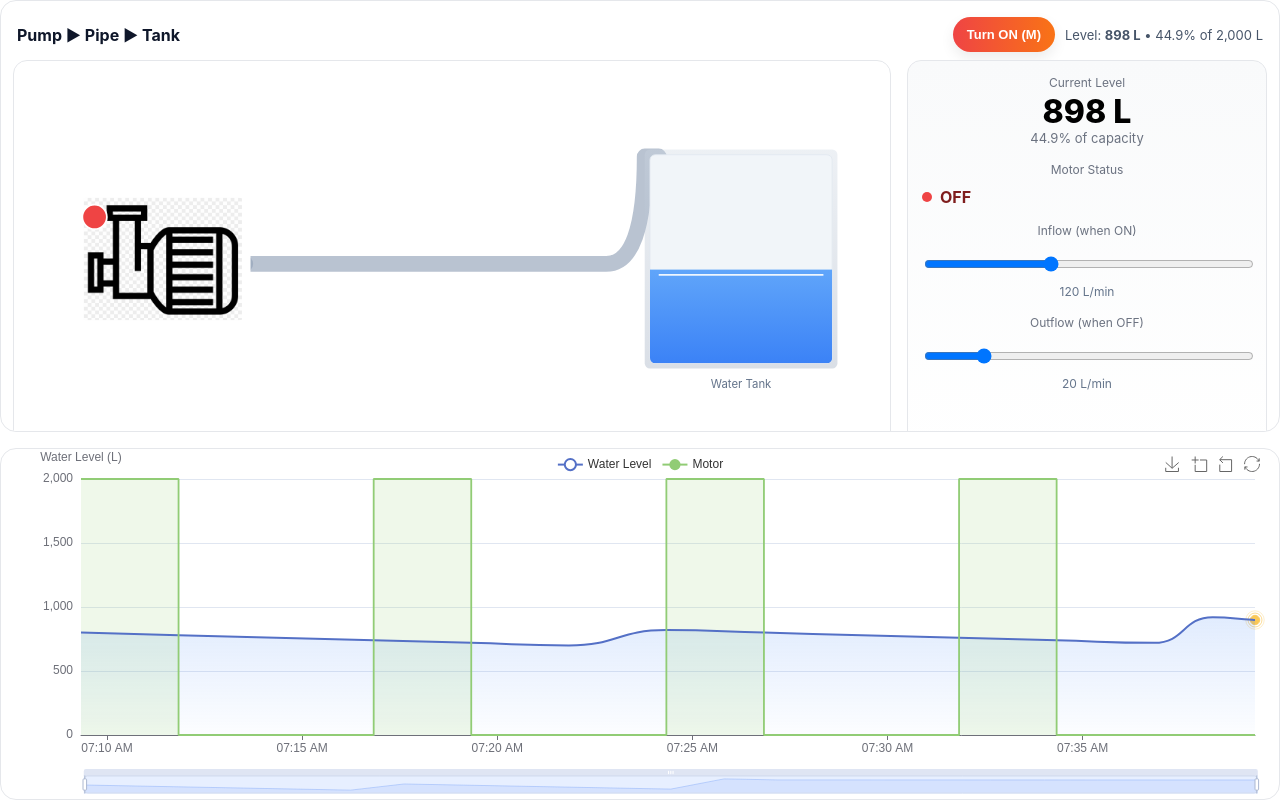
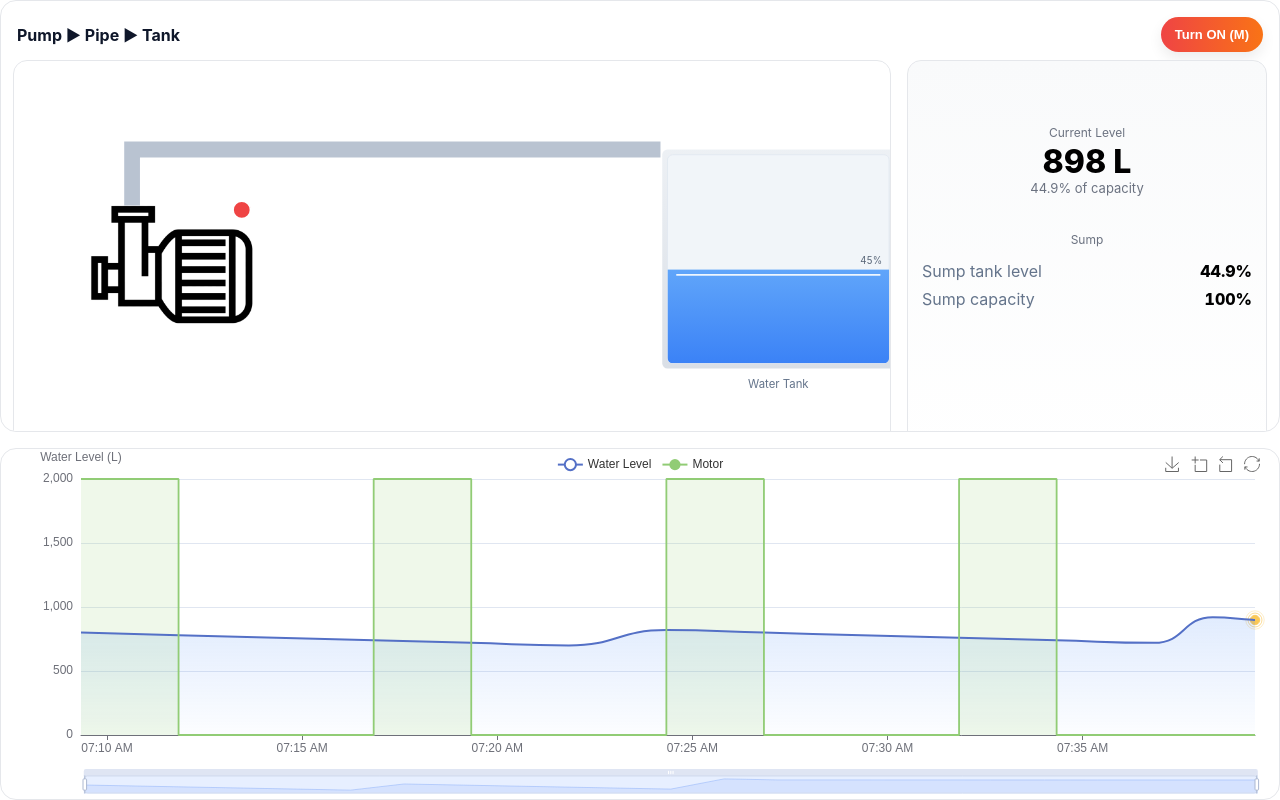
Before and after one commit to Pratik7249/Pump, a React (Create React App) app: page / in a window 1280 px wide. Built offline with nearby package versions, Linux system fonts and the light colour scheme.

Commit message:
UI Fixed

```diff
--- a/src/pump.jsx
+++ b/src/pump.jsx
@@ -8,6 +8,7 @@ import {
   LegendComponent,
   DataZoomComponent,
   MarkAreaComponent,
+  MarkLineComponent,   // ✅ for threshold lines
   ToolboxComponent,
   GraphicComponent
 } from 'echarts/components';
@@ -21,16 +22,18 @@ echarts.use([
   LegendComponent,
   DataZoomComponent,
   MarkAreaComponent,
+  MarkLineComponent,
   ToolboxComponent,
   GraphicComponent,
   CanvasRenderer
 ]);
 
 /**
- * TankPumpPanel — responsive pump ➜ single pipe ➜ rectangular tank + dual-axis chart
- * - Pump has LED: green (ON) / red (OFF)
- * - Single connected pipe path with rounded elbow; animated flow when ON
- * - Rectangular tank
+ * TankPumpPanel — pump ➜ single pipe (touches tank) ➜ rectangular tank + dual-axis chart
+ * - Straight pipe (vertical → horizontal → vertical), stops right before tank wall
+ * - Pump LED (green ON / red OFF)
+ * - Tank ruler ticks + floating % near surface
+ * - Chart: level + motor state, optional ON/OFF bands, threshold lines
  */
 export default function TankPumpPanel({
   capacity = 2000,
@@ -42,8 +45,12 @@ export default function TankPumpPanel({
   history = [],
   height = 680,
   theme = 'light',
-  showBands = false,     // shaded ON/OFF bands (off by default)
-  pumpImage = '/pump.png' // or '/pump.png'
+  showBands = false,
+  pumpImage = '/pump.png',
+  // Enhancements
+  lowLevelPct = 20,      // badge at/under this %
+  highLevelPct = 95,     // badge at/over this %
+  showThresholds = true  // dashed threshold lines on chart
 }) {
   // Responsive breakpoint
   const [isNarrow, setIsNarrow] = useState(() => window.innerWidth < 1100);
@@ -53,15 +60,15 @@ export default function TankPumpPanel({
     return () => window.removeEventListener('resize', onResize);
   }, []);
 
-  // Internal state (demo mode)
+  // Demo/uncontrolled state
   const [uncontrolled, setUncontrolled] = useState({
     level: level ?? Math.round(capacity * 0.45),
     motorOn: motorOn ?? false,
   });
 
-  // Local demo flows (only used when uncontrolled)
-  const [localFlowIn, setLocalFlowIn] = useState(flowInLpm);
-  const [localOutflow, setLocalOutflow] = useState(outflowLpm);
+  // Local demo flows (used only when uncontrolled; UI removed)
+  const [localFlowIn] = useState(flowInLpm);
+  const [localOutflow] = useState(outflowLpm);
 
   const isControlled = level !== undefined && motorOn !== undefined;
   const curr = {
@@ -125,6 +132,10 @@ export default function TankPumpPanel({
   const pct = useMemo(() => (capacity ? (curr.level / capacity) * 100 : 0), [curr.level, capacity]);
   const litersText = useMemo(() => `${Math.round(curr.level).toLocaleString()} L`, [curr.level]);
 
+  // Thresholds (absolute L)
+  const lowAbs = (lowLevelPct / 100) * capacity;
+  const highAbs = (highLevelPct / 100) * capacity;
+
   // ===== Chart =====
   const chartOption = useMemo(() => {
     const levelData = seriesData.map((d) => [d.ts, d.level]);
@@ -180,10 +191,7 @@ export default function TankPumpPanel({
       },
       yAxis: [
         { type: 'value', name: 'Water Level (L)', min: 0, max: capacity, splitNumber: 5 },
-        {
-          type: 'value', name: '', min: 0, max: 1, interval: 1,
-          axisLabel: { formatter: () => '' }, splitLine: { show: false }
-        }
+        { type: 'value', name: '', min: 0, max: 1, interval: 1, axisLabel: { formatter: () => '' }, splitLine: { show: false } }
       ],
       dataZoom: [
         { type: 'inside', throttle: 50 },
@@ -204,7 +212,10 @@ export default function TankPumpPanel({
           },
           lineStyle: { width: 2 },
           data: levelData,
-          ...(showBands ? { markArea: { silent: true, data: spans } } : {})
+          ...(showBands ? { markArea: { silent: true, data: spans } } : {}),
+          ...(showThresholds ? {
+
+          } : {})
         },
         {
           name: 'Motor',
@@ -230,9 +241,9 @@ export default function TankPumpPanel({
         right: 12,
       },
     };
-  }, [seriesData, capacity, theme, showBands]);
+  }, [seriesData, capacity, theme, showBands, showThresholds, lowAbs, highAbs]);
 
-  // ===== Styles (responsive + overflow-safe) =====
+  // ===== Styles =====
   const styles = useMemo(() => ({
     wrapper: {
       display: 'grid',
@@ -306,32 +317,46 @@ export default function TankPumpPanel({
     meterPct: { fontSize: 13, color: '#6b7280', marginTop: 2 },
   }), [height, isNarrow]);
 
-  // ===== SVG Diagram (single connected pipe + rectangular tank) =====
-const Diagram = () => {
-  // --- Layout tuned for any screen via viewBox ---
-  const pump = { x: 70, y: 110, w: 200, h: 140 };      // pump image box
-  const led  = { r: 14, x: pump.x + 22, y: pump.y + 22 }; // LED at top-left of pump
-  const pipeW = 18;                                     // pipe thickness
+  // ===== SVG Diagram (pipe *touches* tank, not overlapping) =====
+  const Diagram = () => {
+  // Pump image box
+  const pump = { x: 70, y: 110, w: 220, h: 150 };
 
-  // Outlet point (right-middle of pump); tweak yFactor if your icon's nozzle sits higher/lower
-  const outlet = { x: pump.x + pump.w - 6, y: pump.y + pump.h * 0.54 };
+  // Nozzle inside image (fractional)
+  const NOZZLE_XF = 0.14 // left/right
+  const NOZZLE_YF = 0.1; // top/down
+
+  const outletTop = {
+    x: pump.x + pump.w * NOZZLE_XF,
+    y: pump.y + pump.h * NOZZLE_YF,
+  };
+
+  // LED (top-right)
+  const led = { r: 10, x: pump.x + pump.w - 30, y: pump.y + 14 };
+
+  const pipeW = 18;
 
   // Rectangular tank
-  const tank =  { x: 720, y: 55, w: 220, h: 250 };
+  const tank = { x: 740, y: 55, w: 265, h: 250 };
   const inner = { x: tank.x + 6, y: tank.y + 6, w: tank.w - 12, h: tank.h - 12 };
 
   // Water level
   const waterH = Math.max(0, Math.min(inner.h, (pct / 100) * inner.h));
   const waterY = inner.y + (inner.h - waterH);
 
-  // Single continuous pipe path: outlet -> near tank -> up elbow -> into tank lip
-  const elbowX   = tank.x - 44;             // where the elbow starts curving up
-  const inletY   = inner.y + 2;             // top inside of tank (lip)
+  // Straight pipe: vertical riser → horizontal → vertical down (touch tank)
+  const riserY = outletTop.y -70; // Adjust this value if needed
+  const tankGap = 11; // Increase to shorten the horizontal run near the tank
+  const touchX = tank.x - tankGap;
+  const startX = outletTop.x + 34; // aligns with outlet visually
+  const startY = outletTop.y-6;
+  const inletY = inner.y+3; // Ensure this is above the inner lip of the tank
+
   const pipePath = `
-    M ${outlet.x} ${outlet.y}
-    H ${elbowX}
-    Q ${tank.x} ${outlet.y} ${tank.x} ${inletY}
-    H ${inner.x + 10}
+    M ${startX} ${startY}
+    V ${riserY}
+    H ${touchX}
+    V ${inletY}
   `;
 
   return (
@@ -351,49 +376,16 @@ const Diagram = () => {
           <stop offset="0%" stopColor="#60a5fa" />
           <stop offset="100%" stopColor="#3b82f6" />
         </linearGradient>
-
-        {/* dashed stroke animation for flow */}
         <style>{`@keyframes dashflow { to { stroke-dashoffset: -220; } }`}</style>
-
-        {/* clip the pump image to a rounded white backplate */}
         <clipPath id="pumpClip">
           <rect x={pump.x} y={pump.y} width={pump.w} height={pump.h} rx="14" ry="14" />
         </clipPath>
-
-        {/* clip for tank inner cavity */}
         <clipPath id="tankClip">
           <rect x={inner.x} y={inner.y} width={inner.w} height={inner.h} rx="6" ry="6" />
         </clipPath>
       </defs>
 
-      {/* ===== PIPE (one continuous path) ===== */}
-      <path
-        d={pipePath}
-        fill="none"
-        stroke="#94a3b8"
-        strokeOpacity="0.65"
-        strokeWidth={pipeW}
-        strokeLinecap="round"
-        strokeLinejoin="round"
-      />
-      {/* hide any tiny seam at the outlet */}
-      <circle cx={outlet.x} cy={outlet.y} r={pipeW / 2} fill="#94a3b8" opacity="0.65" />
-
-      {/* animated flow overlay when motor is ON */}
-      {curr.motorOn && (
-        <path
-          d={pipePath}
-          fill="none"
-          stroke="#60a5fa"
-          strokeWidth={Math.max(8, pipeW - 10)}
-          strokeLinecap="round"
-          strokeLinejoin="round"
-          style={{ strokeDasharray: '26 18', animation: 'dashflow 1.1s linear infinite' }}
-        />
-      )}
-
-      {/* ===== PUMP with LED ===== */}
-      {/* white backplate to kill checkerboard artifacts */}
+      {/* PUMP first */}
       <rect x={pump.x} y={pump.y} width={pump.w} height={pump.h} rx="14" fill="#fff" />
       {pumpImage ? (
         <image
@@ -409,7 +401,82 @@ const Diagram = () => {
         <rect x={pump.x} y={pump.y} width={pump.w} height={pump.h} rx="14" fill="url(#steel)" opacity="0.7" />
       )}
 
-      {/* LED: green ON, red OFF (pulses softly when ON) */}
+      {/* PIPE (touching tank) */}
+      <path
+        d={pipePath}
+        fill="none"
+        stroke="#94a3b8"
+        strokeOpacity="0.65"
+        strokeWidth={pipeW}
+        strokeLinecap="miter"
+        strokeLinejoin="miter"
+      />
+      {curr.motorOn && (
+        <path
+          d={pipePath}
+          fill="none"
+          stroke="#60a5fa"
+          strokeWidth={Math.max(8, pipeW - 10)}
+          strokeLinecap="miter"
+          strokeLinejoin="miter"
+          style={{ strokeDasharray: '26 18', animation: 'dashflow 1.1s linear infinite' }}
+        />
+      )}
+
+      {/* TANK */}
+      <rect x={tank.x} y={tank.y} width={tank.w} height={tank.h} rx="6" fill="url(#steel)" opacity="0.35" />
+      <rect x={inner.x} y={inner.y} width={inner.w} height={inner.h} rx="6" fill="#f1f5f9" stroke="#e2e8f0" />
+
+      {/* Water + surface line */}
+      <g clipPath="url(#tankClip)">
+        <rect x={inner.x} y={waterY} width={inner.w} height={waterH} fill="url(#water)" />
+        {waterH > 6 && (
+          <path d={`M ${inner.x + 10} ${waterY + 6} H ${inner.x + inner.w - 10}`} stroke="rgba(255,255,255,0.9)" strokeWidth="2" />
+        )}
+      </g>
+
+      {/* Ruler ticks + 0/50/100 labels */}
+      <g>
+        {Array.from({ length: 11 }).map((_, i) => {
+          const y = inner.y + inner.h - (inner.h * (i / 10));
+          const len = i % 5 === 0 ? 10 : 6;
+          const op = i % 5 === 0 ? 0.35 : 0.22;
+          return (
+            <line
+              key={i}
+              x1={tank.x + tank.w - 3}
+              y1={y}
+              x2={tank.x + tank.w - 3 + len}
+              y2={y}
+              stroke="#64748b"
+              strokeOpacity={op}
+              strokeWidth="1"
+            />
+          );
+        })}
+        <text x={tank.x + tank.w + 14} y={inner.y + inner.h + 4} fontSize="10" fill="#64748b">0%</text>
+        <text x={tank.x + tank.w + 14} y={inner.y + inner.h / 2 + 3} fontSize="10" fill="#64748b">50%</text>
+        <text x={tank.x + tank.w + 14} y={inner.y + 4} fontSize="10" fill="#64748b">100%</text>
+      </g>
+
+      {/* Floating % near water surface */}
+      <text
+        x={inner.x + inner.w - 8}
+        y={Math.max(inner.y + 14, waterY - 6)}
+        textAnchor="end"
+        fontSize="11"
+        fill="#475569"
+        opacity="0.9"
+        style={{ fontVariantNumeric: 'tabular-nums', fontFeatureSettings: '"tnum" 1, "lnum" 1' }}
+      >
+        {Math.round(pct)}%
+      </text>
+
+      <text x={tank.x + tank.w / 2} y={tank.y + tank.h + 22} textAnchor="middle" fontSize="13" fill="#64748b">
+        Water Tank
+      </text>
+
+      {/* LED last */}
       <circle
         cx={led.x}
         cy={led.y}
@@ -432,23 +499,9 @@ const Diagram = () => {
           <animate attributeName="stroke-opacity" values="0.55;0.15;0.55" dur="1.4s" repeatCount="indefinite" />
         </circle>
       )}
-
-      {/* ===== RECTANGULAR TANK ===== */}
-      <rect x={tank.x} y={tank.y} width={tank.w} height={tank.h} rx="6" fill="url(#steel)" opacity="0.35" />
-      <rect x={inner.x} y={inner.y} width={inner.w} height={inner.h} rx="6" fill="#f1f5f9" stroke="#e2e8f0" />
-      <g clipPath="url(#tankClip)">
-        <rect x={inner.x} y={waterY} width={inner.w} height={waterH} fill="url(#water)" />
-        {waterH > 6 && (
-          <path d={`M ${inner.x + 10} ${waterY + 6} H ${inner.x + inner.w - 10}`} stroke="rgba(255,255,255,0.9)" strokeWidth="2" />
-        )}
-      </g>
-      <text x={tank.x + tank.w / 2} y={tank.y + tank.h + 22} textAnchor="middle" fontSize="13" fill="#64748b">
-        Water Tank
-      </text>
     </svg>
   );
 };
-
   return (
     <div style={styles.wrapper}>
       <div style={styles.top}>
@@ -458,58 +511,78 @@ const Diagram = () => {
             <button onClick={handleToggle} style={styles.toggleBtn(curr.motorOn)}>
               {curr.motorOn ? 'Turn OFF (M)' : 'Turn ON (M)'}
             </button>
-            <div style={styles.stat}>
-              Level: <b>{litersText}</b> • {pct.toFixed(1)}% of {capacity.toLocaleString()} L
-            </div>
           </div>
         </div>
 
-        {/* Diagram + meters (responsive, no overlap) */}
+        {/* Diagram + meters */}
         <div style={styles.bigStage}>
           <div style={styles.diagramFrame}>
             <Diagram />
           </div>
 
           <div style={styles.meterCard}>
-            <div style={{ display: 'grid', gap: 10 }}>
+            <div style={{ display: 'grid', gap: 12, marginTop:'50px' }}>
               <div>
                 <div style={styles.meterLabel}>Current Level</div>
                 <div style={styles.meterRead}>{litersText}</div>
                 <div style={styles.meterPct}>{pct.toFixed(1)}% of capacity</div>
               </div>
 
-              <div style={{ fontSize: 12, color: '#6b7280', marginTop: 6 }}>Motor Status</div>
-              <div style={{ display: 'flex', alignItems: 'center', gap: 8, marginBottom: 6 }}>
-                <div style={{ width: 10, height: 10, borderRadius: 999, background: curr.motorOn ? '#10b981' : '#ef4444' }} />
-                <div style={{ fontWeight: 700, color: curr.motorOn ? '#065f46' : '#7f1d1d' }}>
-                  {curr.motorOn ? 'ON' : 'OFF'}
+
+              <div style={{ display: 'flex', gap: 8, flexWrap: 'wrap', marginBottom: 4 }}>
+                {pct <= lowLevelPct && (
+                  <span style={{
+                    fontSize: 12, fontWeight: 700, padding: '4px 8px', borderRadius: 999,
+                    background: 'rgba(239,68,68,0.12)', color: '#991b1b',
+                    border: '1px solid rgba(239,68,68,0.35)'
+                  }}>
+                    LOW LEVEL
+                  </span>
+                )}
+                {pct >= highLevelPct && (
+                  <span style={{
+                    fontSize: 12, fontWeight: 700, padding: '4px 8px', borderRadius: 999,
+                    background: 'rgba(34,197,94,0.12)', color: '#065f46',
+                    border: '1px solid rgba(34,197,94,0.35)'
+                  }}>
+                    NEAR FULL
+                  </span>
+                )}
+              </div>
+
+              {/* Sump stats (labels left, values right) */}
+              <div style={{ fontSize: 12, color: '#6b7280', marginTop: 8, marginBottom: 2 }}>Sump</div>
+              <div style={{ display: 'grid', rowGap: 8 }}>
+                <div style={{ display: 'flex', justifyContent: 'space-between', alignItems: 'baseline', gap: 12 }}>
+                  <span style={{ color: '#64748b' }}>Sump tank level</span>
+                  <span
+                    style={{
+                      fontWeight: 800,
+                      textAlign: 'right',
+                      minWidth: 64,
+                      fontVariantNumeric: 'tabular-nums',
+                      fontFeatureSettings: '"tnum" 1, "lnum" 1'
+                    }}
+                  >
+                    {pct.toFixed(1)}%
+                  </span>
+                </div>
+                <div style={{ display: 'flex', justifyContent: 'space-between', alignItems: 'baseline', gap: 12 }}>
+                  <span style={{ color: '#64748b' }}>Sump capacity</span>
+                  <span
+                    style={{
+                      fontWeight: 800,
+                      textAlign: 'right',
+                      minWidth: 64,
+                      fontVariantNumeric: 'tabular-nums',
+                      fontFeatureSettings: '"tnum" 1, "lnum" 1'
+                    }}
+                  >
+                    100%
+                  </span>
                 </div>
               </div>
-
-              {/* Sliders work in demo (uncontrolled) mode */}
-              <div style={styles.meterLabel}>Inflow (when ON)</div>
-              <input
-                type="range" min="10" max="300" step="5"
-                value={isControlled ? flowInLpm : localFlowIn}
-                onChange={(e) => !isControlled && setLocalFlowIn(Number(e.target.value))}
-                style={{ width: '100%' }}
-                disabled={isControlled}
-              />
-              <div style={{ fontSize: 12, color: '#64748b' }}>
-                {isControlled ? flowInLpm : localFlowIn} L/min
-              </div>
-
-              <div style={{ ...styles.meterLabel, marginTop: 6 }}>Outflow (when OFF)</div>
-              <input
-                type="range" min="0" max="120" step="5"
-                value={isControlled ? outflowLpm : localOutflow}
-                onChange={(e) => !isControlled && setLocalOutflow(Number(e.target.value))}
-                style={{ width: '100%' }}
-                disabled={isControlled}
-              />
-              <div style={{ fontSize: 12, color: '#64748b' }}>
-                {isControlled ? outflowLpm : localOutflow} L/min
-              </div>
+              {/* ─────────────────────── */}
             </div>
           </div>
         </div>
```
Also changed, not shown: public/index.html (+22 -28 lines), public/manifest.json, public/pump.png.
